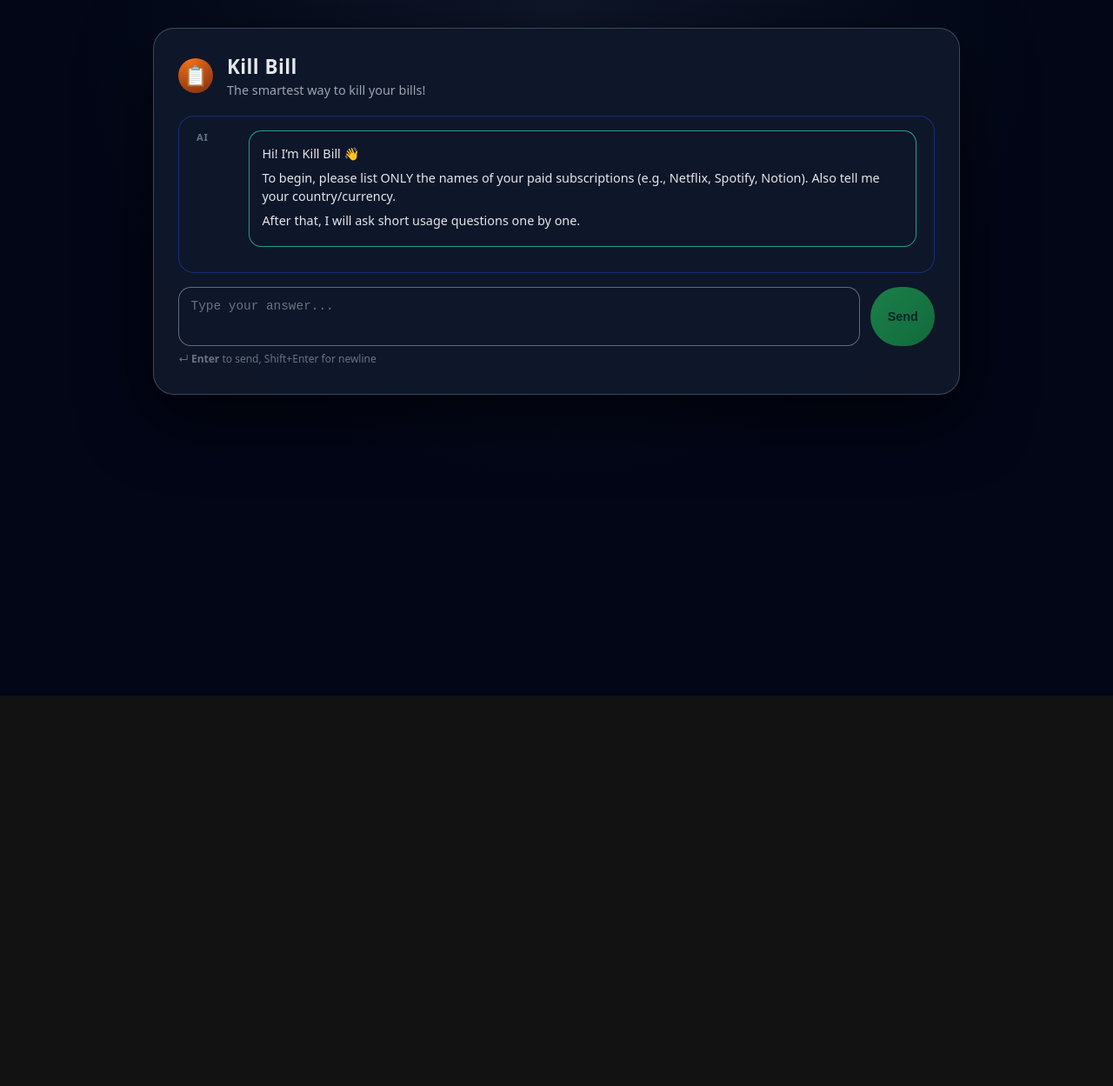
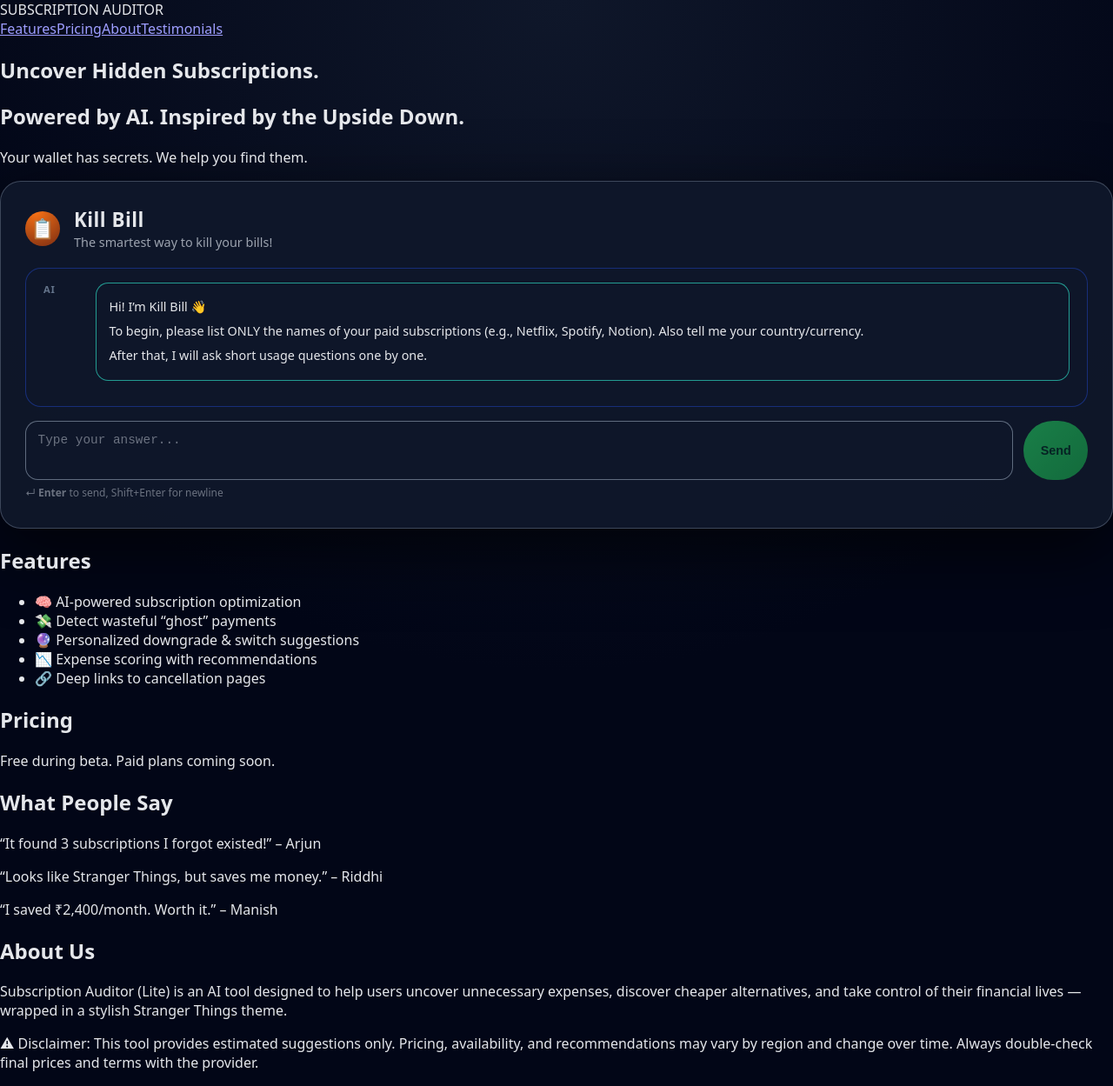
Before and after one commit to deshna17/subscription-auditor-lite, a Next.js app: page / in a window 1280 px wide. Shown: the whole page at 87% size. Before the commit the page ends 800 px from the top, so only its background shows below. Built offline with nearby package versions, Linux system fonts and the light colour scheme.

Commit message:
Update page.tsx

```diff
--- a/app/page.tsx
+++ b/app/page.tsx
@@ -2,8 +2,79 @@ import ChatUI from "./components/ChatUI";
 
 export default function Home() {
   return (
-    <main className="page">
-      <ChatUI />
+    <main className="st-bg min-h-screen text-fg">
+      {/* HEADER */}
+      <header className="st-header">
+        <div className="logo">SUBSCRIPTION AUDITOR</div>
+        <nav>
+          <a href="#features">Features</a>
+          <a href="#pricing">Pricing</a>
+          <a href="#about">About</a>
+          <a href="#testimonials">Testimonials</a>
+        </nav>
+      </header>
+
+      {/* HERO SECTION */}
+      <section className="hero">
+        <h1>Uncover Hidden Subscriptions.</h1>
+        <h2>Powered by AI. Inspired by the Upside Down.</h2>
+        <p>Your wallet has secrets. We help you find them.</p>
+      </section>
+
+      {/* CHATBOT SECTION */}
+      <section className="chat-section">
+        <ChatUI />
+      </section>
+
+      {/* FEATURES */}
+      <section id="features" className="section">
+        <h2 className="section-title">Features</h2>
+        <ul className="st-list">
+          <li>🧠 AI-powered subscription optimization</li>
+          <li>💸 Detect wasteful “ghost” payments</li>
+          <li>🔮 Personalized downgrade & switch suggestions</li>
+          <li>📉 Expense scoring with recommendations</li>
+          <li>🔗 Deep links to cancellation pages</li>
+        </ul>
+      </section>
+
+      {/* PRICING */}
+      <section id="pricing" className="section">
+        <h2 className="section-title">Pricing</h2>
+        <p className="pricing-note">
+          Free during beta. Paid plans coming soon.
+        </p>
+      </section>
+
+      {/* TESTIMONIALS */}
+      <section id="testimonials" className="section">
+        <h2 className="section-title">What People Say</h2>
+        <div className="testimonials">
+          <p>“It found 3 subscriptions I forgot existed!” – Arjun</p>
+          <p>“Looks like Stranger Things, but saves me money.” – Riddhi</p>
+          <p>“I saved ₹2,400/month. Worth it.” – Manish</p>
+        </div>
+      </section>
+
+      {/* ABOUT */}
+      <section id="about" className="section">
+        <h2 className="section-title">About Us</h2>
+        <p>
+          Subscription Auditor (Lite) is an AI tool designed to help users
+          uncover unnecessary expenses, discover cheaper alternatives, and take
+          control of their financial lives — wrapped in a stylish Stranger
+          Things theme.
+        </p>
+      </section>
+
+      {/* FOOTER / DISCLAIMER */}
+      <footer className="footer">
+        <p>
+          ⚠ Disclaimer: This tool provides estimated suggestions only. Pricing,
+          availability, and recommendations may vary by region and change over
+          time. Always double-check final prices and terms with the provider.
+        </p>
+      </footer>
     </main>
   );
 }
```
